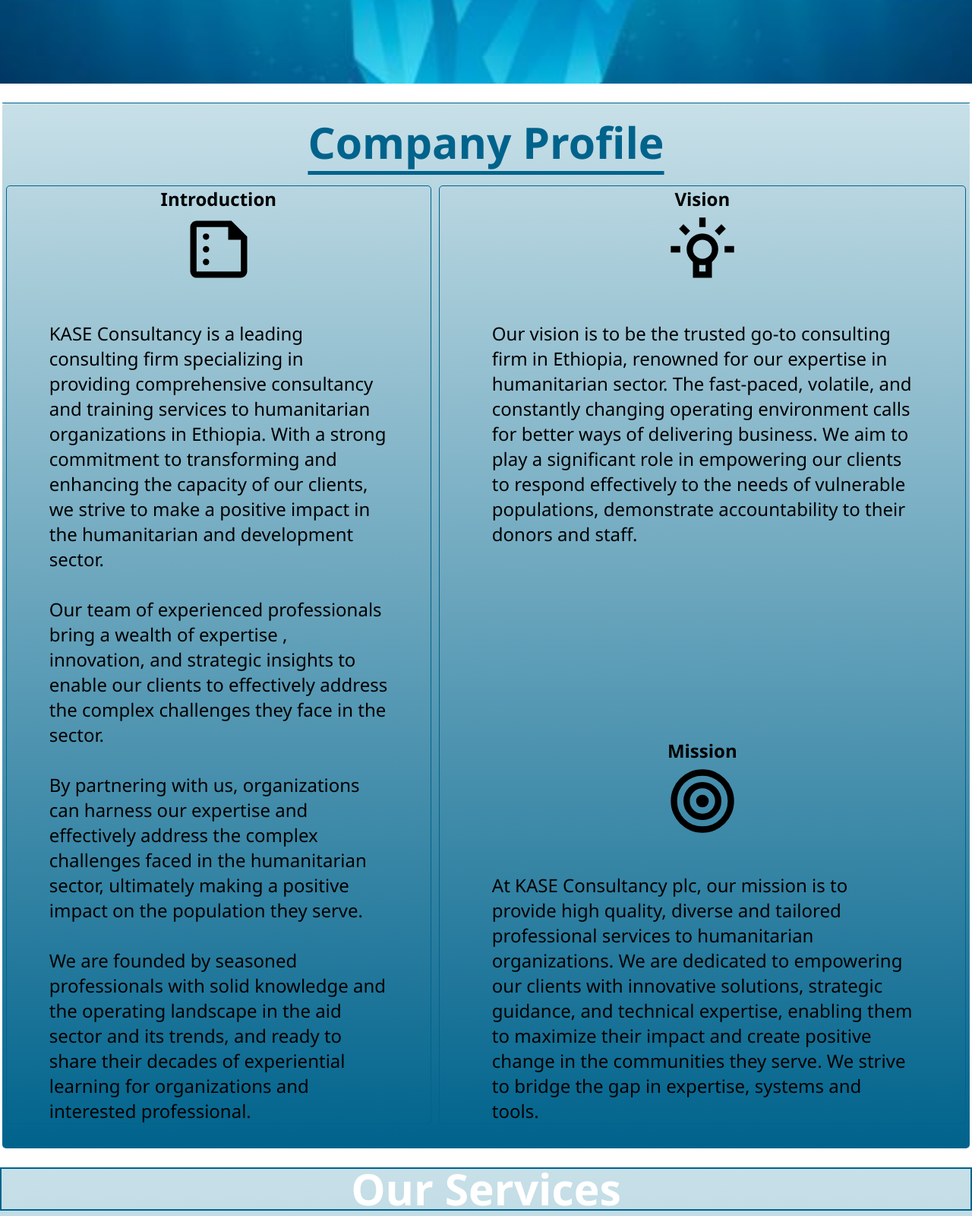
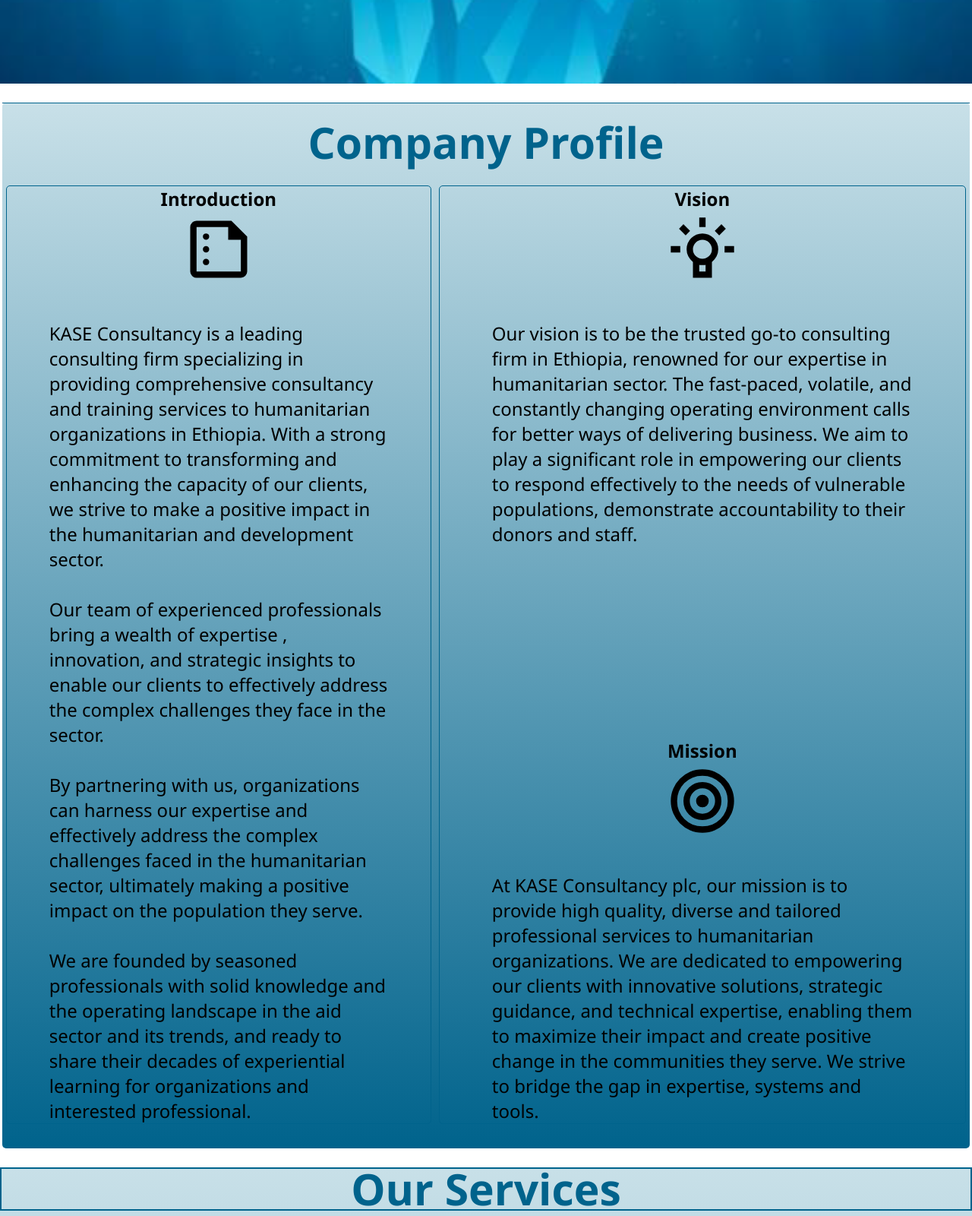
Before and after one commit to TibebeSilase/kaseconsultingplc.github.io, a plain HTML site: page index.html in a window 1280 px wide. Shown: the part 520-2120 px from the top of the page at 76% size. Drawn offline with Linux system fonts and the light colour scheme.

Commit message:
Update main.css

```diff
--- a/styles/main.css
+++ b/styles/main.css
@@ -136,8 +136,7 @@ a{
     line-height: 53.2px;
     text-align: center;
     text-size-adjust: 100%;
-    text-decoration: underline;
-    text-underline-offset: 1rem;
+
 
 }
 
@@ -188,7 +187,7 @@ a{
 
 .services-head{
   margin-bottom: 10px;
-  color:white;
+  color:var(--site-color);
   font-size: 38px;
   font-weight: 800;
   line-height: 53.2px;
```
